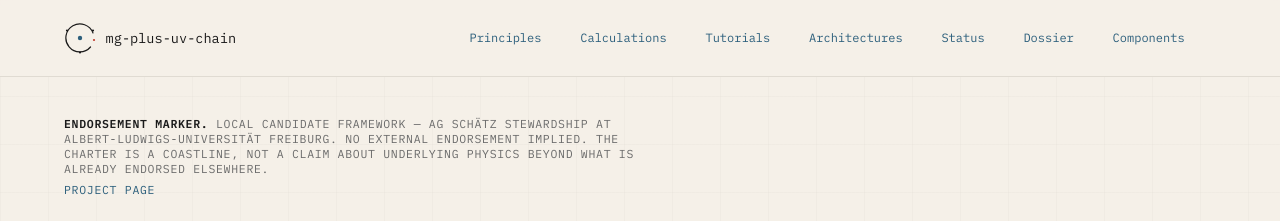
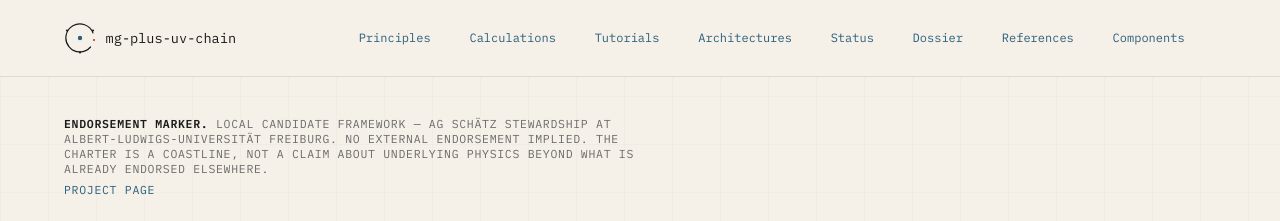
Before and after one commit to uwarring82/mg-plus-uv-chain, a Jekyll site: the page built from docs/index.md, in a window 1280 px wide. Shown: the top 221 px of the page. Built offline with Jekyll 4.4.1, drawn with Linux system fonts in a browser that asks for light colours.

Commit message:
docs(site): add References to main navigation
Surfaces docs/references.html as a top-level menu item alongside Dossier
and Components. References is the alphabetical literature index with
[Auth4YY] citation labels; placing it next to Dossier groups the two
scholarly-content surfaces together in the primary nav.

Co-Authored-By: Claude Opus 4.7 (1M context) <noreply@anthropic.com>

```diff
--- a/docs/_layouts/default.html
+++ b/docs/_layouts/default.html
@@ -37,6 +37,7 @@
           <li><a href="{{ '/architectures/' | relative_url }}">Architectures</a></li>
           <li><a href="{{ '/status.html' | relative_url }}">Status</a></li>
           <li><a href="{{ '/KD-2026-XXX-uv-280nm.html' | relative_url }}">Dossier</a></li>
+          <li><a href="{{ '/references.html' | relative_url }}">References</a></li>
           <li><a href="{{ '/components/friedenauer-baseline.html' | relative_url }}">Components</a></li>
         </ul>
       </nav>
```
